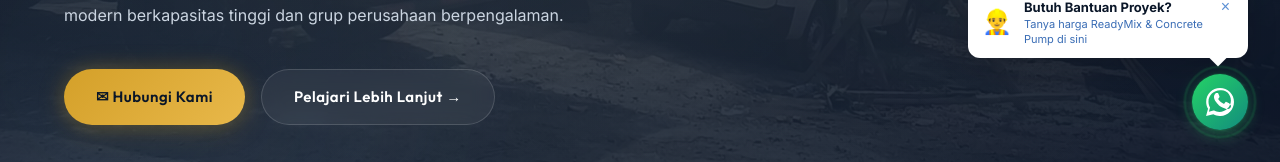
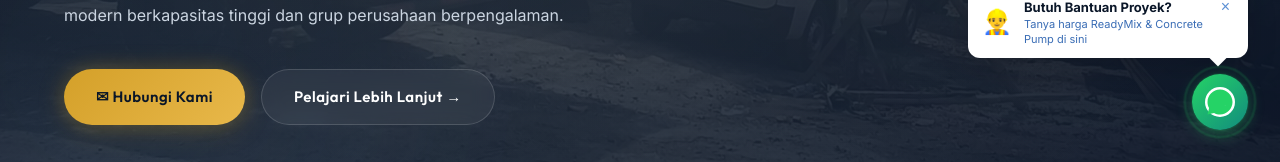
Before and after one commit to WagYu31/pt-trans-ringo-groupmix, a Next.js app: page / in a window 1280 px wide. Shown: the part 638-800 px from the top of the page. Built offline with nearby package versions, Linux system fonts and the light colour scheme.

Commit message:
fix: use two-element SVG for WhatsApp logo to prevent overlay fill clipping

```diff
--- a/app/components/WhatsAppWidget.js
+++ b/app/components/WhatsAppWidget.js
@@ -124,8 +124,12 @@ Mohon informasi harga terbaru, estimasi, dan ketersediaan armada. Terima kasih!`
         {isOpen ? (
           <span className="wa-trigger-close-icon">×</span>
         ) : (
-          <svg viewBox="0 0 24 24" width="28" height="28" fill="currentColor" className="wa-whatsapp-svg">
-            <path d="M.057 24l1.687-6.163c-1.041-1.804-1.588-3.849-1.587-5.946C.06 5.348 5.397.01 12.008.01c3.202.001 6.212 1.246 8.477 3.514 2.266 2.268 3.507 5.28 3.505 8.484-.004 6.657-5.34 11.997-11.953 11.997-2.005-.001-3.973-.502-5.717-1.455L0 24zm6.59-4.846c1.6.95 3.188 1.449 4.825 1.451 5.436 0 9.86-4.37 9.864-9.799.002-2.63-1.023-5.101-2.885-6.97C16.328 1.966 13.861 1.93 12.01 1.93c-5.439 0-9.865 4.37-9.868 9.8-.001 1.77.463 3.5 1.34 5.01L2.483 20.35l3.864-1.01l.3.183zm13.111-6.195c-.328-.163-1.94-.947-2.24-1.055-.3-.108-.518-.163-.735.163-.217.327-.843 1.055-1.034 1.272-.19.217-.38.244-.707.081-.327-.163-1.38-.504-2.63-1.608-.97-.856-1.625-1.916-1.815-2.242-.19-.327-.02-.504.143-.667.147-.146.328-.382.492-.572.163-.19.217-.327.328-.545.109-.217.054-.408-.028-.572-.081-.163-.735-1.74-.993-2.394-.251-.61-.508-.53-.735-.541-.217-.011-.466-.013-.714-.013-.247 0-.65.092-.99.463-.338.37-1.288 1.252-1.288 3.05 0 1.797 1.32 3.534 1.503 3.778.183.244 2.582 3.905 6.273 5.474.877.372 1.56.594 2.09.76.88.277 1.68.238 2.31.144.7-.104 1.94-.784 2.215-1.503.275-.72.275-1.336.19-1.464-.083-.128-.3-.21-.627-.373z" />
+          <svg viewBox="0 0 24 24" width="30" height="30" className="wa-whatsapp-svg">
+            <circle cx="12" cy="12" r="12" fill="#fff" />
+            <path
+              fill="#25d366"
+              d="M12.004 2c-5.523 0-10 4.477-10 10 0 1.767.46 3.427 1.267 4.887L2 22l5.247-1.213C8.667 21.573 10.28 22 12.004 22c5.522 0 10-4.478 10-10s-4.478-10-10-10zm5.72 13.687c-.247-.123-1.46-.72-1.687-.803-.227-.083-.393-.123-.557.123-.167.247-.643.803-.787.967-.143.163-.287.183-.533.06-2.077-1.037-3.23-2.18-4.083-3.647-.077-.133-.007-.203.06-.27l.45-.45c.08-.083.107-.143.16-.247.053-.103.027-.193-.013-.277-.04-.083-.393-.947-.54-1.3-.143-.347-.3-.3-.41-.303h-.35c-.12 0-.317.043-.483.227-.167.183-.637.623-.637 1.52 0 .897.653 1.763.743 1.887.09.123 1.283 1.96 3.11 2.753.437.19.777.303 1.043.387.44.14.84.12 1.157.073.353-.053 1.083-.443 1.237-.87.153-.427.153-.793.107-.87-.047-.077-.167-.123-.413-.247z"
+            />
           </svg>
         )}
         {!isOpen && <span className="wa-trigger-pulse"></span>}
```
